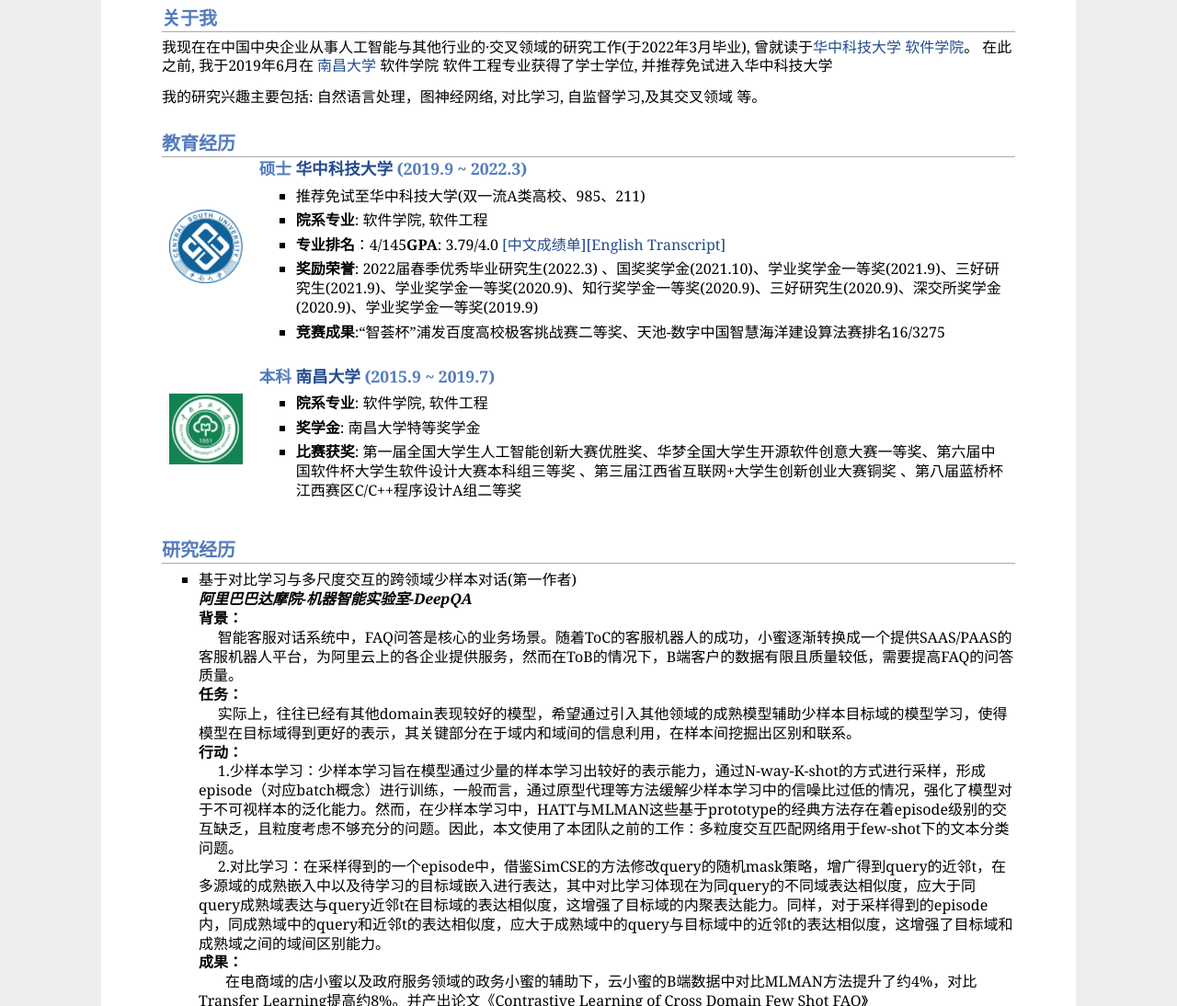
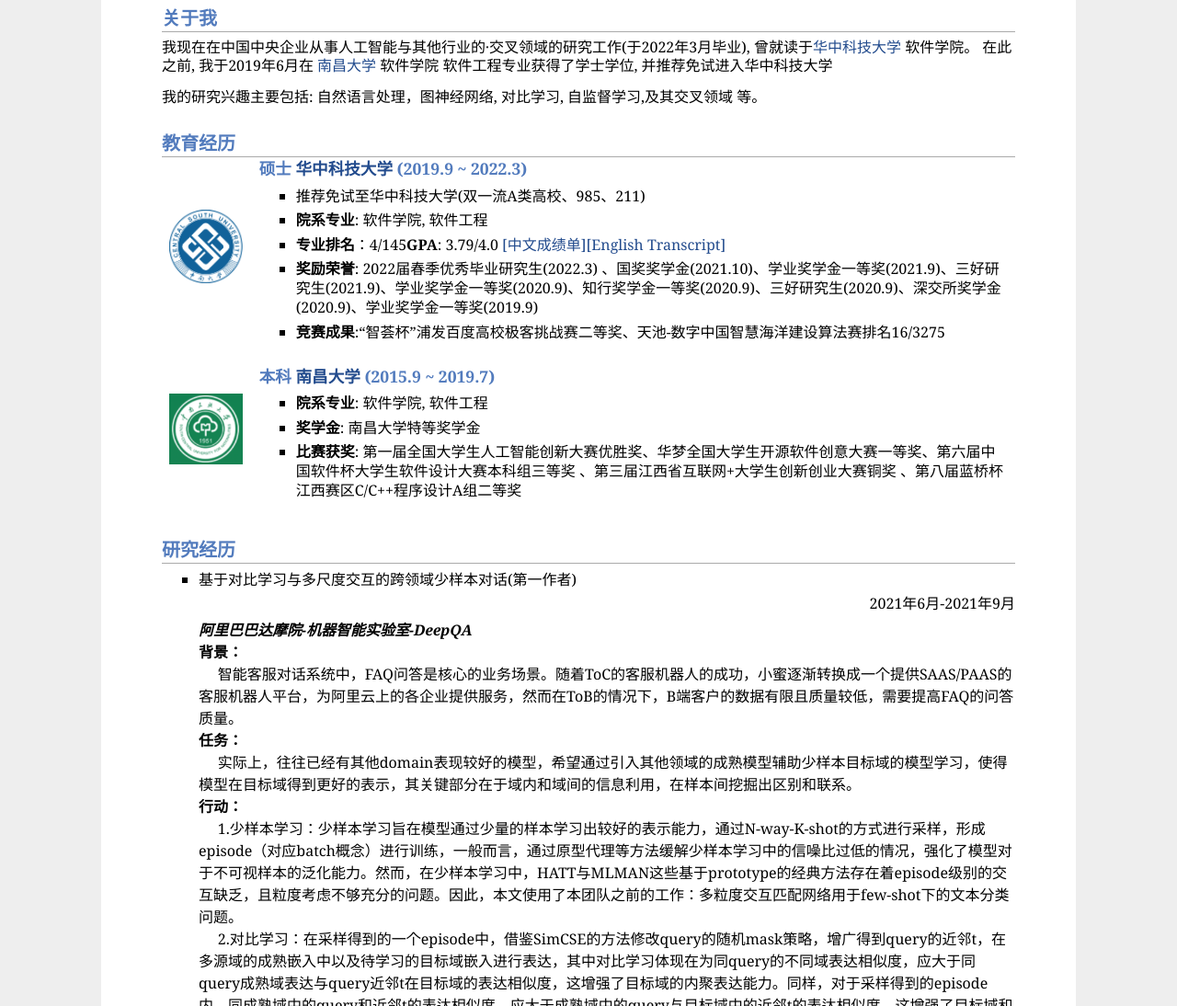
Before and after one commit to run1999/github.io, a Jekyll site: the page index.html, which Jekyll copies as it is, in a window 1280 px wide and 1400 px high. Shown: the part 306-1400 px from the top of the window at 92% size. Built offline with Jekyll 4.4.1, drawn with Linux system fonts in a browser that asks for light colours.

Commit message:
Update index.html

```diff
--- a/index.html
+++ b/index.html
@@ -25,7 +25,7 @@
   <a href="https://github.com/run1999">[GitHub]<a href="EnHome.html">[English Page]</a></p>
 </td></tr></table>
 <h2>关于我</h2>
-<p>我现在在中国中央企业从事人工智能与其他行业的·交叉领域的研究工作(于2022年3月毕业), 曾就读于<a href="http://www.csu.edu.cn/">华中科技大学</a> <a href="https://cse.csu.edu.cn/">软件学院</a>。
+<p>我现在在中国中央企业从事人工智能与其他行业的·交叉领域的研究工作(于2022年3月毕业), 曾就读于<a href="http://www.csu.edu.cn/">华中科技大学</a> 软件学院。
 在此之前, 我于2019年6月在 <a href="https://www.scuec.edu.cn/">南昌大学</a> 软件学院 软件工程专业获得了学士学位, 并推荐免试进入华中科技大学</p>
 <p>我的研究兴趣主要包括: 自然语言处理，图神经网络, 对比学习, 自监督学习,及其交叉领域 等。</p>
 <h2>教育经历</h2>
@@ -59,7 +59,7 @@
 </td></tr></table>
 <h2>研究经历</h2>
 <ul>
-<li><p>基于对比学习与多尺度交互的跨领域少样本对话(第一作者)<br />
+<li><p>基于对比学习与多尺度交互的跨领域少样本对话(第一作者)<br /><p style="text-align:right">2021年6月-2021年9月</p>
   <b><i>阿里巴巴达摩院-机器智能实验室-DeepQA</i></b><br />
   <b>背景：</b><br />
 
```
